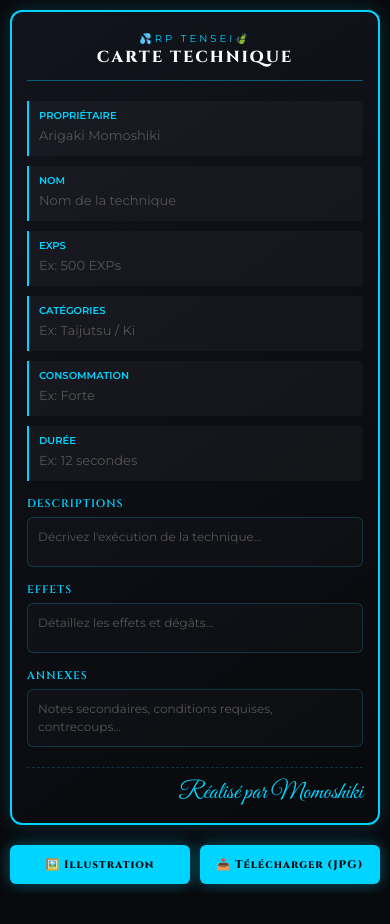
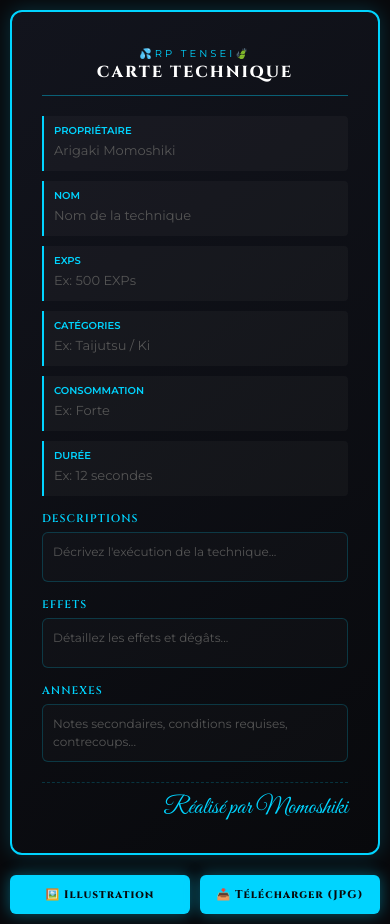
Before and after one commit to juvence20/RP-TENSEI, a plain HTML site: page index.html in a window 390 px wide. Before the commit the page ends 894 px from the top, so only its background shows below. Drawn offline with nearby package versions, Linux system fonts and the light colour scheme.

Commit message:
Restore original style.css content

```diff
--- a/style.css
+++ b/style.css
@@ -209,7 +209,7 @@ body {
   }
 
   #carte-to-export {
-    padding: 15px;
+    padding: 30px;
   }
 
   .grid-info {
```
